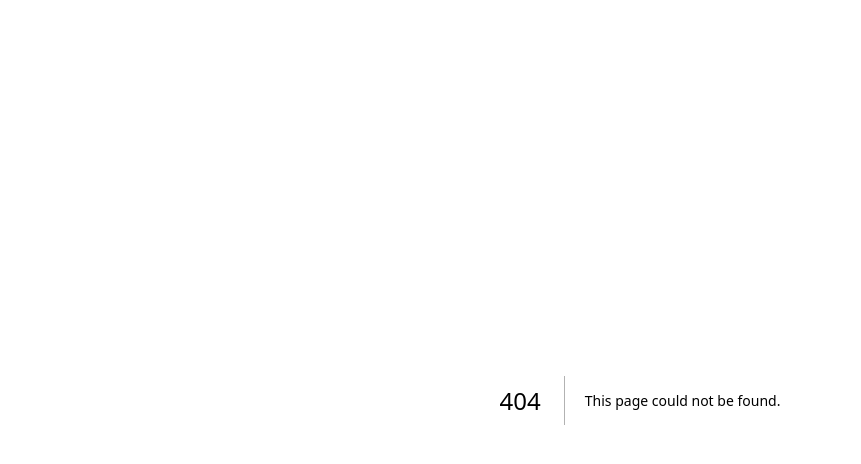
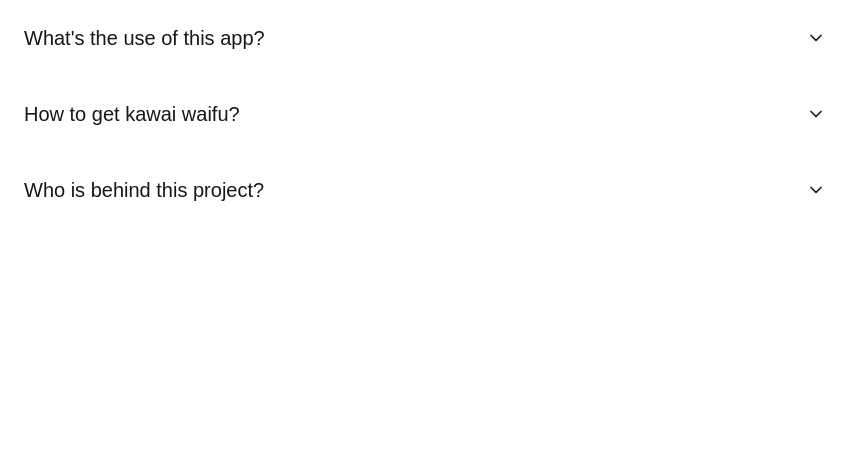
Before and after one commit to AbhishekKonnayil/excercise_nextjs_3, a Next.js app: page /about/accordion in a window 1280 px wide. Before the commit this address had no page. Shown: the top 464 px of the page, without its empty margins (0-861 px from the left). Built offline with nearby package versions, Linux system fonts and the light colour scheme.

Commit message:
components using lukachio

```diff
--- /dev/null
+++ b/src/app/about/accordion/page.tsx
@@ -0,0 +1,35 @@
+import { Accordion, Content, Tab, Trigger } from "../../components/accordion";
+
+const questions = [
+  {
+    question: "What's the use of this app?",
+    answer: `Berserk. It's about a warrior born from a dead flesh of a hanged mother, marked by the brand of sacrifice by apostles of the devil themselves. But he never gave a fuck and fought them as if he were immortal, despite the unending enemies and absence of hope for escape. Through his endless struggle, he became a creator of his own destiny and escaped unavoidable death at the Eclipse.`,
+  },
+  {
+    question: "How to get kawai waifu?",
+    answer: "stop watching anime, hit the gym, go to japan",
+  },
+  {
+    question: "Who is behind this project?",
+    answer: "Dude named Luka Donadze (@lukachodonadze)",
+  },
+];
+
+export const MyAccordion = () => (
+  <div className="flex w-full max-w-[850px] items-start justify-center">
+    <div className="w-full">
+      <Accordion>
+        {questions.map((e, i) => {
+          return (
+            <Tab key={i}>
+              <Trigger>{e.question}</Trigger>
+              <Content>{e.answer}</Content>
+            </Tab>
+          );
+        })}
+      </Accordion>
+    </div>
+  </div>
+);
+
+export default MyAccordion;
--- a/src/app/about/page.tsx
+++ b/src/app/about/page.tsx
@@ -5,6 +5,7 @@ import { resolve } from "path";
 const About = async () => {
   await new Promise((resolve) => setTimeout(() => resolve(""), 4000));
   return <div className={`${styles.title}`}>WELCOME TO ABOUT PAGE</div>;
+
 };
 
 export default About;
--- /dev/null
+++ b/src/app/components/accordion.tsx
@@ -0,0 +1,95 @@
+"use client";
+
+import { cn } from "../utils/cn";
+
+import {
+  Dispatch,
+  SetStateAction,
+  createContext,
+  useContext,
+  useState,
+} from "react";
+import { motion } from "framer-motion";
+import { IconChevronDown } from "@tabler/icons-react";
+import { twMerge } from "tailwind-merge";
+
+export const Accordion: React.FC<{
+  children: React.ReactNode;
+  className?: string;
+}> = ({ children, className }) => {
+  return (
+    <dl className={cn("flex flex-col items-start justify-start", className)}>
+      {children}
+    </dl>
+  );
+};
+
+const TabContext = createContext<{
+  isOpen: boolean;
+  setOpenState: Dispatch<SetStateAction<boolean>>;
+} | null>(null);
+
+export const Tab: React.FC<{
+  children: React.ReactNode;
+  className?: string;
+}> = ({ children, className }) => {
+  const [isOpen, setOpenState] = useState(false);
+
+  return (
+    <TabContext.Provider value={{ isOpen, setOpenState }}>
+      <div className={cn("bg-bg w-full p-6", className)}>{children}</div>
+    </TabContext.Provider>
+  );
+};
+
+export const Trigger: React.FC<{
+  children: React.ReactNode;
+  className?: string;
+}> = ({ children, className }) => {
+  const { setOpenState, isOpen } = useContext(TabContext)!;
+
+  return (
+    <dt>
+      <button
+        aria-expanded={isOpen}
+        onClick={() => setOpenState((e) => !e)}
+        className={cn(
+          "flex w-full items-center justify-between gap-2 text-start text-xl font-normal",
+          className
+        )}
+      >
+        <span>{children}</span>
+        <IconChevronDown
+          size={"20"}
+          className={twMerge(
+            isOpen ? "rotate-180" : "rotate-0",
+            "min-w-[20px] transition-all duration-300"
+          )}
+        />
+      </button>
+    </dt>
+  );
+};
+
+export const Content: React.FC<{
+  children: React.ReactNode;
+  className?: string;
+}> = ({ children, className }) => {
+  const { isOpen } = useContext(TabContext)!;
+  return (
+    <motion.dd
+      layout
+      aria-hidden={isOpen}
+      className={cn("overflow-hidden text-secondary", className)}
+      initial={{ height: 0, pointerEvents: "none" }}
+      animate={
+        isOpen
+          ? { height: "fit-content", pointerEvents: "auto", marginTop: "1rem" }
+          : { height: 0, pointerEvents: "none" }
+      }
+      transition={{ duration: 0.2 }}
+    >
+      {children}
+    </motion.dd>
+  );
+};
--- /dev/null
+++ b/src/app/utils/cn.ts
@@ -0,0 +1,6 @@
+import { ClassValue, clsx } from "clsx";
+import { twMerge } from "tailwind-merge";
+
+export function cn(...inputs: ClassValue[]) {
+    return twMerge(clsx(inputs));
+}
```
Also changed, not shown: package.json (+9 -5 lines), 1 other file (tests, documents, lock files or other folders).
